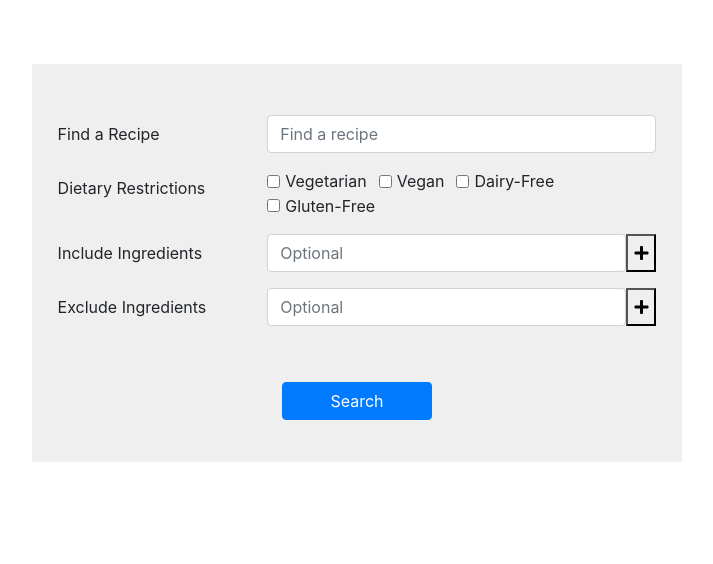
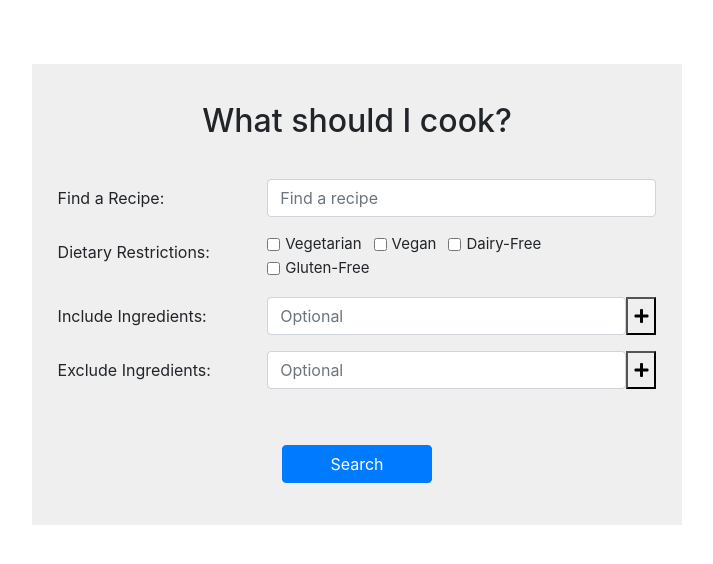
Before and after one commit to akiimai/recipe, a React (Create React App) app: page / in a window 1280 px wide. Shown: the top 564 px of the page, without its empty margins (283-996 px from the left). Built offline with nearby package versions, Linux system fonts and the light colour scheme.

Commit message:
format update

```diff
--- a/src/Main.css
+++ b/src/Main.css
@@ -1,6 +1,16 @@
 .form-container {
     width: 650px;
-    padding: 4% 2% 2% 2%;
+    padding: 3% 2% 2% 2%;
     margin-top: 5%;
     background-color: #EFEFEF;
 }
+
+.recipeItem {
+    display: flex;
+    justify-content: center;
+    padding: 20px;
+}
+
+.recipeImg {
+    height: 250px
+}
--- a/src/Main.js
+++ b/src/Main.js
@@ -19,6 +19,11 @@ class Main extends Component {
         this.setState({
             title: evt.target.value
         })
+    }
+
+    addInput = () => {
+        let include = document.getElementsByClassName('includeIngredient');
+
     }
 
     onSubmit = evt => {
@@ -47,9 +52,9 @@ class Main extends Component {
     render() {
         let dietRestrictions = this.state.dietRestrictions.map(item => {
             return (
-                <div class="form-check form-check-inline">
+                <div className="form-check form-check-inline" key={item.value}>
                     <input type="checkbox" class="form-check-input" id={item.value} />
-                    <label class="form-check-label" for={item.name}>{item.name}</label>
+                    <label className="form-check-label" htmlFor={item.name}>{item.name}</label>
                 </div>
             )
         });
@@ -57,9 +62,9 @@ class Main extends Component {
         let list = this.state.data
             ? this.state.data.map(item => {
                 return (
-                    <div key={item.id}>
+                    <div className="row recipeItem" key={item.id}>
                         <div>
-                            <img src={"http://webknox.com/recipeImages/" + item.image} alt={item.title} />
+                            <img class="recipeImg" src={"http://webknox.com/recipeImages/" + item.image} alt={item.title} />
                         </div>
                         <div>
                             <h2>{item.title}</h2>
@@ -72,30 +77,31 @@ class Main extends Component {
         return (
             <React.Fragment>
                 <div className="container form-container">
+                    <h2 style={{textAlign: "center", paddingBottom: "30px"}}>What should I cook?</h2>
                     <form>
                         <div className="form-group row">
-                            <label htmlFor="title" className="col-sm-4 col-form-label">Find a Recipe</label>
+                            <label htmlFor="title" className="col-sm-4 col-form-label">Find a Recipe:</label>
                             <div className="col-sm-8">
                                 <input type="text" className="form-control" id="title" placeholder="Find a recipe" value={this.state.title} onChange={this.onChange} />
                             </div>
                         </div>
                         <div className="form-group row">
-                            <label htmlFor="restrictions" className="col-sm-4 col-form-label">Dietary Restrictions</label>
-                            <div className="col-sm-8">
+                            <label htmlFor="restrictions" className="col-sm-4 col-form-label">Dietary Restrictions:</label>
+                            <div className="col-sm-8" style={{fontSize: "15px"}}>
                                 {dietRestrictions}
                             </div>
                         </div>
                         <div className="form-group row">
-                            <label htmlFor="ingr-include" className="col-sm-4 col-form-label">Include Ingredients</label>
-                            <div className="col-sm-8" style={{display: "flex"}}>
-                                <input type="text" className="form-control" id="ingr-include" placeholder="Optional" value={this.state.title} onChange={this.onChange} />
-                                <button><i class='fas fa-plus'></i></button>
+                            <label htmlFor="ingr-include" className="col-sm-4 col-form-label">Include Ingredients:</label>
+                            <div className="col-sm-8 includeIngrdient" style={{display: "flex"}}>
+                                <input type="text" className="form-control" id="ingr-include" placeholder="Optional" />
+                                <button onClick={this.addInput}><i class='fas fa-plus'></i></button>
                             </div>
                         </div>
                         <div className="form-group row">
-                            <label htmlFor="ingr-exclude" className="col-sm-4 col-form-label">Exclude Ingredients</label>
+                            <label htmlFor="ingr-exclude" className="col-sm-4 col-form-label">Exclude Ingredients:</label>
                             <div className="col-sm-8" style={{display: "flex"}}>
-                                <input type="text" className="form-control" id="ingr-include" placeholder="Optional" value={this.state.title} onChange={this.onChange} />
+                                <input type="text" className="form-control" id="ingr-include" placeholder="Optional" />
                                 <button><i class='fas fa-plus'></i></button>
                             </div>
                         </div>
@@ -107,7 +113,7 @@ class Main extends Component {
                     </form>
                 </div>
 
-                <div>
+                <div className="container">
                     {list}
                 </div>
             </React.Fragment>
```
